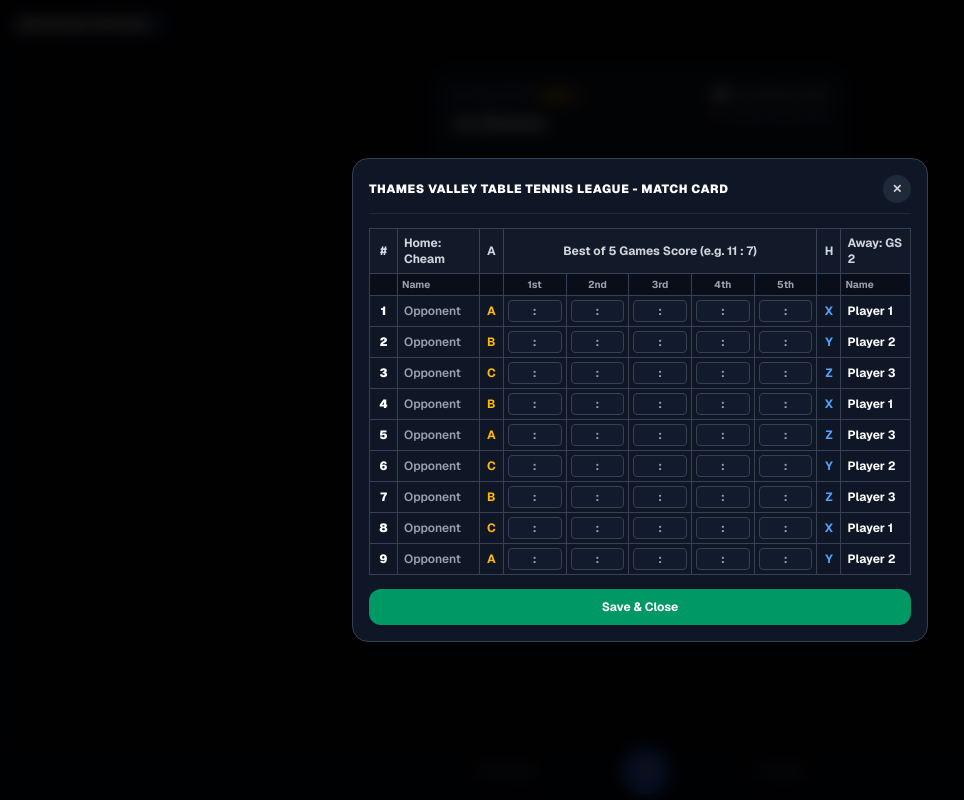
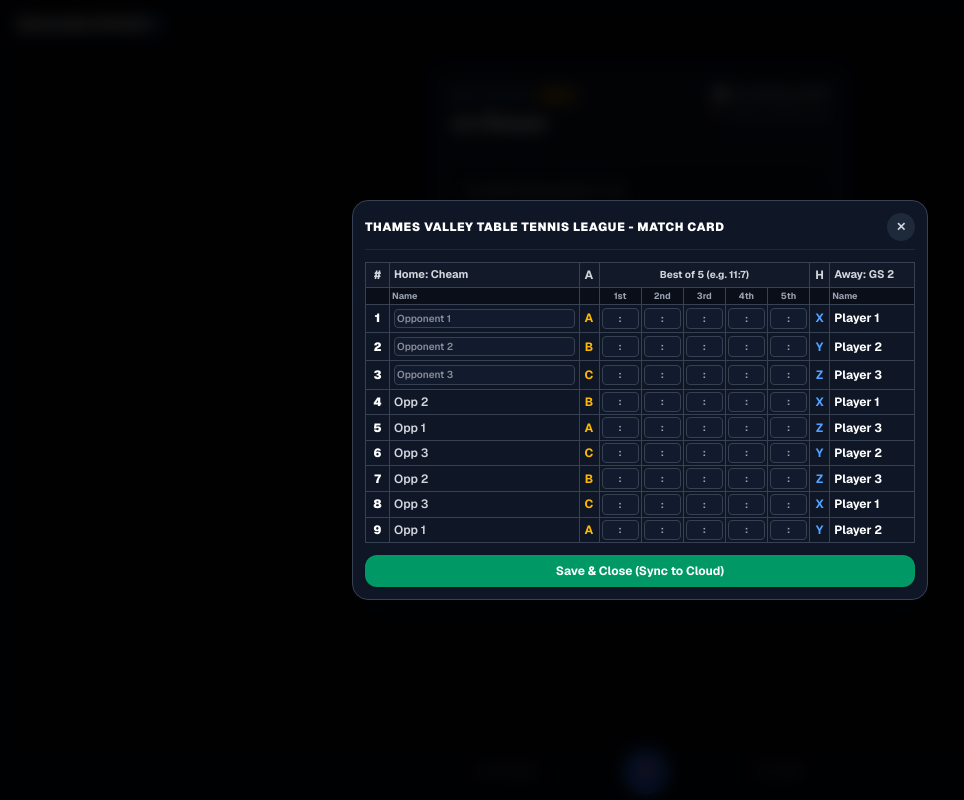
Before and after one commit to CCShum123/graham-spicer-dashboard, a Next.js app: page / in a window 1280 px wide. Both pictures are taken after a click on the button "📋 Match Card". Shown: the whole page, without its empty margins (0-964 px from the left). Built offline with nearby package versions, Linux system fonts and the light colour scheme.

Commit message:
modify match card

```diff
--- a/app/page.tsx
+++ b/app/page.tsx
@@ -27,7 +27,10 @@
   // Match Card Modal 狀態
   const [showMatchCard, setShowMatchCard] = useState(false);
 
-  // 實時記分狀態：9場入面每一場嘅 5 個 Game 分數，每個 Game 分左邊 (left) 同右邊 (right) 數字
+  // 1) 對手頭三格球員名稱狀態（第 4-9 格會自動聯動）
+  const [opponentNames, setOpponentNames] = useState<string[]>(['', '', '']);
+
+  // 實時記分狀態：9場入面每一場嘅 5 個 Game 分數（壓縮闊度後嘅雙框結構）
   const [gameScores, setGameScores] = useState<{ [key: number]: { left: string; right: string }[] }>({
     1: Array(5).fill({ left: '', right: '' }),
     2: Array(5).fill({ left: '', right: '' }),
@@ -52,6 +55,10 @@
             const allSubNames = json.data.players.map((p: any) => p.subName);
             setAvailability(prev => ({ ...prev, tbc: allSubNames }));
           }
+          if (json.data.availability) setAvailability(json.data.availability);
+          if (json.data.lineup) setSelectedLineup(json.data.lineup);
+          if (json.data.gameScores) setGameScores(json.data.gameScores);
+          if (json.data.opponentNames) setOpponentNames(json.data.opponentNames);
         }
       } catch (err: any) {
         setError(err.message || 'Failed to load team data');
@@ -61,6 +68,29 @@
     }
     fetchData();
   }, []);
+
+  // 3) 同步更新至伺服器儲存庫函數（確保隊友即時見到最新情況）
+  const syncDataToBackend = async (updatedState: {
+    availability?: any;
+    lineup?: any;
+    gameScores?: any;
+    opponentNames?: any;
+  }) => {
+    try {
+      await fetch('/api/team-data', {
+        method: 'POST',
+        headers: { 'Content-Type': 'application/json' },
+        body: JSON.stringify({
+          availability: updatedState.availability || availability,
+          lineup: updatedState.lineup || selectedLineup,
+          gameScores: updatedState.gameScores || gameScores,
+          opponentNames: updatedState.opponentNames || opponentNames,
+        }),
+      });
+    } catch (err) {
+      console.error('Failed to sync data to backend:', err);
+    }
+  };
 
   const handleStatusChange = (status: 'going' | 'cantGo' | 'tbc') => {
     if (!selectedPlayer) {
@@ -79,15 +109,15 @@
       if (status === 'cantGo') newCantGo.push(subName);
       if (status === 'tbc') newTbc.push(subName);
 
-      return { going: newGoing, cantGo: newCantGo, tbc: newTbc };
+      const updated = { going: newGoing, cantGo: newCantGo, tbc: newTbc };
+      syncDataToBackend({ availability: updated });
+      return updated;
     });
   };
 
-  // 檢查下一場究竟我地係 Home 定係 Away
   const rawHomeTeam = data?.nextFixture?.homeTeam || '';
   const isHomeTeam = rawHomeTeam.toLowerCase().includes('graham spicer') || rawHomeTeam.toLowerCase().includes('gs');
 
-  // 縮短球隊名稱函數
   const formatTeamName = (name: string) => {
     if (!name) return '';
     let formatted = name;
@@ -100,34 +130,40 @@
 
   const opponentTeamNameFormatted = formatTeamName(data?.nextFixture?.opponent || 'Opponent');
 
-  // 根據相片入面 Thames Valley 賽例嘅 9 場對陣藍圖
+  // 1) 根據賽例自動對應對手名字（第 4-9 格根據前三格自動對應）
   const getMatchStructure = () => {
     const [p1, p2, p3] = selectedLineup;
-    const names = [p1 || 'Player 1', p2 || 'Player 2', p3 || 'Player 3'];
+    const ourNames = [p1 || 'Player 1', p2 || 'Player 2', p3 || 'Player 3'];
+    const [opp1, opp2, opp3] = opponentNames;
+    const oppNamesList = [opp1 || 'Opp 1', opp2 || 'Opp 2', opp3 || 'Opp 3'];
 
+    // 聯賽 9 場對陣藍圖：
+    // Home Team 時對手係 X, Y, Z：Match 1(X), 2(Y), 3(Z), 4(X), 5(Z), 6(Y), 7(Z), 8(X), 9(Y)
+    // 對應對手陣容索引：X=0, Y=1, Z=2
     if (isHomeTeam) {
       return [
-        { match: 1, our: names[0], ourRole: 'A', oppRole: 'X' },
-        { match: 2, our: names[1], ourRole: 'B', oppRole: 'Y' },
-        { match: 3, our: names[2], ourRole: 'C', oppRole: 'Z' },
-        { match: 4, our: names[1], ourRole: 'B', oppRole: 'X' },
-        { match: 5, our: names[0], ourRole: 'A', oppRole: 'Z' },
-        { match: 6, our: names[2], ourRole: 'C', oppRole: 'Y' },
-        { match: 7, our: names[1], ourRole: 'B', oppRole: 'Z' },
-        { match: 8, our: names[2], ourRole: 'C', oppRole: 'X' },
-        { match: 9, our: names[0], ourRole: 'A', oppRole: 'Y' },
+        { match: 1, our: ourNames[0], ourRole: 'A', oppName: oppNamesList[0], oppRole: 'X' },
+        { match: 2, our: ourNames[1], ourRole: 'B', oppName: oppNamesList[1], oppRole: 'Y' },
+        { match: 3, our: ourNames[2], ourRole: 'C', oppName: oppNamesList[2], oppRole: 'Z' },
+        { match: 4, our: ourNames[1], ourRole: 'B', oppName: oppNamesList[0], oppRole: 'X' },
+        { match: 5, our: ourNames[0], ourRole: 'A', oppName: oppNamesList[2], oppRole: 'Z' },
+        { match: 6, our: ourNames[2], ourRole: 'C', oppName: oppNamesList[1], oppRole: 'Y' },
+        { match: 7, our: ourNames[1], ourRole: 'B', oppName: oppNamesList[2], oppRole: 'Z' },
+        { match: 8, our: ourNames[2], ourRole: 'C', oppName: oppNamesList[0], oppRole: 'X' },
+        { match: 9, our: ourNames[0], ourRole: 'A', oppName: oppNamesList[1], oppRole: 'Y' },
       ];
     } else {
+      // Away Team 時：我方係 X,Y,Z，對手係 A,B,C (A=0, B=1, C=2)
       return [
-        { match: 1, our: names[0], ourRole: 'X', oppRole: 'A' },
-        { match: 2, our: names[1], ourRole: 'Y', oppRole: 'B' },
-        { match: 3, our: names[2], ourRole: 'Z', oppRole: 'C' },
-        { match: 4, our: names[0], ourRole: 'X', oppRole: 'B' },
-        { match: 5, our: names[2], ourRole: 'Z', oppRole: 'A' },
-        { match: 6, our: names[1], ourRole: 'Y', oppRole: 'C' },
-        { match: 7, our: names[2], ourRole: 'Z', oppRole: 'B' },
-        { match: 8, our: names[0], ourRole: 'X', oppRole: 'C' },
-        { match: 9, our: names[1], ourRole: 'Y', oppRole: 'A' },
+        { match: 1, our: ourNames[0], ourRole: 'X', oppName: oppNamesList[0], oppRole: 'A' },
+        { match: 2, our: ourNames[1], ourRole: 'Y', oppName: oppNamesList[1], oppRole: 'B' },
+        { match: 3, our: ourNames[2], ourRole: 'Z', oppName: oppNamesList[2], oppRole: 'C' },
+        { match: 4, our: ourNames[0], ourRole: 'X', oppName: oppNamesList[1], oppRole: 'B' },
+        { match: 5, our: ourNames[2], ourRole: 'Z', oppName: oppNamesList[0], oppRole: 'A' },
+        { match: 6, our: ourNames[1], ourRole: 'Y', oppName: oppNamesList[2], oppRole: 'C' },
+        { match: 7, our: ourNames[2], ourRole: 'Z', oppName: oppNamesList[1], oppRole: 'B' },
+        { match: 8, our: ourNames[0], ourRole: 'X', oppName: oppNamesList[2], oppRole: 'C' },
+        { match: 9, our: ourNames[1], ourRole: 'Y', oppName: oppNamesList[0], oppRole: 'A' },
       ];
     }
   };
@@ -137,7 +173,7 @@
   return (
     <main className="min-h-screen bg-[#070a12] text-white pb-24 font-sans text-xs">
 
-      {/* Header (字體加大) */}
+      {/* Header */}
       <header className="sticky top-0 z-20 bg-[#070a12]/90 px-4 py-3 border-b border-gray-800/40 flex justify-between items-center">
         <h1 className="text-base font-black tracking-tight text-white">
           {activeTab === 'next' && <>GRAHAM SPICER <span className="text-blue-500">2</span></>}
@@ -153,7 +189,7 @@
         {activeTab === 'next' && (
           <div className="bg-[#0f1626] border border-gray-800/80 rounded-2xl p-4.5 space-y-4 shadow-xl">
 
-            {/* 第一行：vs 隊名 + 日期地點放喺右手邊 (字體全面加大) */}
+            {/* 第一行：vs 隊名 + 日期地點 */}
             <div className="flex justify-between items-start border-b border-gray-800/80 pb-3.5">
               <div>
                 <div className="flex items-center gap-1.5 mb-1">
@@ -170,7 +206,7 @@
               </div>
             </div>
 
-            {/* Player Availability 區塊 (字體加大) */}
+            {/* Player Availability 區塊 */}
             <div className="bg-[#0a0e19] border border-gray-800/60 rounded-xl p-3.5 space-y-3">
               <div className="flex justify-between items-center">
                 <span className="text-xs font-bold tracking-wider text-gray-300 uppercase">PLAYER AVAILABILITY ({availability.going.length})</span>
@@ -193,7 +229,6 @@
                 <button onClick={() => handleStatusChange('tbc')} className="bg-[#1c273c] hover:bg-amber-600/30 text-amber-400 border border-amber-500/40 py-2 rounded-xl font-bold text-xs">TBC</button>
               </div>
 
-              {/* 顯示 Going, Can't Go, TBC 名單 (字體加大清晰) */}
               <div className="space-y-1.5 text-xs pt-2.5 border-t border-gray-800/80">
                 <p><strong className="text-emerald-400 uppercase">GOING:</strong> <span className="text-gray-200 font-medium">{availability.going.join(', ') || 'None'}</span></p>
                 <p><strong className="text-rose-400 uppercase">CAN'T GO:</strong> <span className="text-gray-200 font-medium">{availability.cantGo.join(', ') || 'None'}</span></p>
@@ -201,12 +236,11 @@
               </div>
             </div>
 
-            {/* Team Lineup 區塊 (字體加大) */}
+            {/* Team Lineup 區塊 */}
             <div className="bg-[#0a0e19] border border-gray-800/60 rounded-xl p-3.5 space-y-3">
               <div className="flex justify-between items-center">
                 <span className="text-xs font-bold tracking-wider text-emerald-400 uppercase">TEAM LINEUP</span>
 
-                {/* Match Card 掣 */}
                 <button
                   onClick={() => setShowMatchCard(true)}
                   className="bg-blue-600 hover:bg-blue-500 text-white text-xs font-bold px-3.5 py-2 rounded-xl shadow flex items-center gap-1.5"
@@ -215,7 +249,6 @@
                 </button>
               </div>
 
-              {/* 打橫擺 3 個 Player，選項在各自下面 */}
               <div className="grid grid-cols-3 gap-2.5">
                 {[0, 1, 2].map((i) => (
                   <div key={i} className="space-y-1.5">
@@ -226,6 +259,7 @@
                         const updated = [...selectedLineup];
                         updated[i] = e.target.value;
                         setSelectedLineup(updated);
+                        syncDataToBackend({ lineup: updated });
                       }}
                       className="w-full bg-[#121a2d] border border-gray-700 rounded-xl p-2 text-xs text-gray-100 font-medium outline-none"
                     >
@@ -277,70 +311,94 @@
 
       </div>
 
-      {/* ================= THAMES VALLEY MATCH CARD 彈出視窗（比分中間固定 ":"） ================= */}
+      {/* ================= THAMES VALLEY MATCH CARD 彈出視窗 ================= */}
       {showMatchCard && (
         <div className="fixed inset-0 z-50 bg-black/85 backdrop-blur-sm flex items-center justify-center p-2">
-          <div className="bg-[#0f1626] border border-gray-700 w-full max-w-xl rounded-2xl p-4 space-y-3.5 max-h-[95vh] overflow-y-auto shadow-2xl">
+          <div className="bg-[#0f1626] border border-gray-700 w-full max-w-xl rounded-2xl p-3 space-y-3 max-h-[95vh] overflow-y-auto shadow-2xl">
 
-            <div className="flex justify-between items-center border-b border-gray-800 pb-2.5">
+            <div className="flex justify-between items-center border-b border-gray-800 pb-2">
               <h3 className="text-xs font-black tracking-wider text-white uppercase">THAMES VALLEY TABLE TENNIS LEAGUE - MATCH CARD</h3>
               <button onClick={() => setShowMatchCard(false)} className="bg-gray-800 hover:bg-gray-700 text-gray-300 w-7 h-7 rounded-full font-bold text-xs flex items-center justify-center">✕</button>
             </div>
 
-            {/* Match Card 表格 */}
+            {/* Match Card 表格 (壓縮比分格闊度，對手頭三格可手動輸入並聯動) */}
             <div className="overflow-x-auto">
               <table className="w-full text-center border-collapse border border-gray-700 text-xs">
                 <thead>
                   <tr className="bg-[#121929] text-gray-300">
-                    <th className="border border-gray-700 p-1.5 w-7">#</th>
+                    <th className="border border-gray-700 p-1 w-6">#</th>
 
-                    <th className="border border-gray-700 p-1.5 text-left font-bold">
+                    <th className="border border-gray-700 p-1 text-left font-bold text-[11px]">
                       Home: {isHomeTeam ? 'GS 2' : formatTeamName(data?.nextFixture?.homeTeam || opponentTeamNameFormatted)}
                     </th>
-                    <th className="border border-gray-700 p-1.5 w-6 font-bold">{isHomeTeam ? 'H' : 'A'}</th>
+                    <th className="border border-gray-700 p-1 w-5 font-bold">{isHomeTeam ? 'H' : 'A'}</th>
 
-                    <th className="border border-gray-700 p-1.5 font-bold" colSpan={5}>Best of 5 Games Score (e.g. 11 : 7)</th>
+                    {/* 2) 壓縮比分標題區寬度 */}
+                    <th className="border border-gray-700 p-1 font-bold text-[10px]" colSpan={5}>Best of 5 (e.g. 11:7)</th>
 
-                    <th className="border border-gray-700 p-1.5 w-6 font-bold">{!isHomeTeam ? 'H' : 'A'}</th>
+                    <th className="border border-gray-700 p-1 w-5 font-bold">{!isHomeTeam ? 'H' : 'A'}</th>
 
-                    <th className="border border-gray-700 p-1.5 text-left font-bold">
+                    <th className="border border-gray-700 p-1 text-left font-bold text-[11px]">
                       Away: {!isHomeTeam ? 'GS 2' : opponentTeamNameFormatted}
                     </th>
                   </tr>
-                  <tr className="bg-[#0a0e19] text-gray-400 text-[10px]">
-                    <th className="border border-gray-700 p-1"></th>
-                    <th className="border border-gray-700 p-1 text-left">Name</th>
-                    <th className="border border-gray-700 p-1"></th>
-                    <th className="border border-gray-700 p-1 w-14">1st</th>
-                    <th className="border border-gray-700 p-1 w-14">2nd</th>
-                    <th className="border border-gray-700 p-1 w-14">3rd</th>
-                    <th className="border border-gray-700 p-1 w-14">4th</th>
-                    <th className="border border-gray-700 p-1 w-14">5th</th>
-                    <th className="border border-gray-700 p-1"></th>
-                    <th className="border border-gray-700 p-1 text-left">Name</th>
+                  <tr className="bg-[#0a0e19] text-gray-400 text-[9px]">
+                    <th className="border border-gray-700 p-0.5"></th>
+                    <th className="border border-gray-700 p-0.5 text-left">Name</th>
+                    <th className="border border-gray-700 p-0.5"></th>
+                    <th className="border border-gray-700 p-0.5 w-10">1st</th>
+                    <th className="border border-gray-700 p-0.5 w-10">2nd</th>
+                    <th className="border border-gray-700 p-0.5 w-10">3rd</th>
+                    <th className="border border-gray-700 p-0.5 w-10">4th</th>
+                    <th className="border border-gray-700 p-0.5 w-10">5th</th>
+                    <th className="border border-gray-700 p-0.5"></th>
+                    <th className="border border-gray-700 p-0.5 text-left">Name</th>
                   </tr>
                 </thead>
                 <tbody>
-                  {getMatchStructure().map((m) => (
+                  {getMatchStructure().map((m, index) => {
+                    // 1) 判斷邊個係對手嘅行：如果係 Home Team，Away 嗰邊係對手；如果係 Away Team，Home 嗰邊係對手
+                    const isOpponentSideHome = !isHomeTeam;
+                    const isOpponentRow = isOpponentSideHome ? (index < 3) : (index < 3); // 頭 3 行係對手球員輸入框
+
+                    return (
                       <tr key={m.match} className="hover:bg-gray-800/30">
-                      <td className="border border-gray-700 p-1.5 font-black">{m.match}</td>
+                        <td className="border border-gray-700 p-1 font-black">{m.match}</td>
 
                         {isHomeTeam ? (
                           <>
-                          <td className="border border-gray-700 p-1.5 text-left font-bold text-white truncate max-w-[90px]">{m.our}</td>
-                          <td className="border border-gray-700 p-1.5 font-bold text-blue-400">{m.ourRole}</td>
+                            <td className="border border-gray-700 p-1 text-left font-bold text-white truncate max-w-[80px]">{m.our}</td>
+                            <td className="border border-gray-700 p-1 font-bold text-blue-400">{m.ourRole}</td>
                           </>
                         ) : (
                           <>
-                          <td className="border border-gray-700 p-1.5 text-left font-semibold text-gray-400 truncate max-w-[90px]">Opponent</td>
-                          <td className="border border-gray-700 p-1.5 font-bold text-amber-400">{m.oppRole}</td>
+                            {/* 1) 頭三格比對手自己輸入名字，下面自動聯動 */}
+                            <td className="border border-gray-700 p-1 text-left">
+                              {index < 3 ? (
+                                <input
+                                  type="text"
+                                  value={opponentNames[index]}
+                                  onChange={(e) => {
+                                    const updatedOpp = [...opponentNames];
+                                    updatedOpp[index] = e.target.value;
+                                    setOpponentNames(updatedOpp);
+                                    syncDataToBackend({ opponentNames: updatedOpp });
+                                  }}
+                                  placeholder={`Opponent ${index + 1}`}
+                                  className="w-full bg-[#121a2d] border border-gray-700 rounded p-0.5 text-[10px] font-semibold text-white outline-none"
+                                />
+                              ) : (
+                                <span className="font-semibold text-gray-300">{m.oppName}</span>
+                              )}
+                            </td>
+                            <td className="border border-gray-700 p-1 font-bold text-amber-400">{m.oppRole}</td>
                           </>
                         )}
 
-                      {/* 5個 Game 的比分格子：左右輸入框，中間固定冒號 ":" */}
+                        {/* 2) 壓縮後嘅比分格子（左右數字 + 固定冒號） */}
                         {[0, 1, 2, 3, 4].map((gIdx) => (
-                        <td key={gIdx} className="border border-gray-700 p-1">
-                          <div className="flex items-center justify-center gap-0.5 bg-[#121a2d] border border-gray-700 rounded p-0.5">
+                          <td key={gIdx} className="border border-gray-700 p-0.5">
+                            <div className="flex items-center justify-center gap-0 bg-[#121a2d] border border-gray-700 rounded p-0.5">
                               <input
                                 type="text"
                                 inputMode="numeric"
@@ -351,13 +409,15 @@
                                   setGameScores(prev => {
                                     const currentMatchGames = [...(prev[m.match] || Array(5).fill({ left: '', right: '' }))];
                                     currentMatchGames[gIdx] = { ...currentMatchGames[gIdx], left: val };
-                                  return { ...prev, [m.match]: currentMatchGames };
+                                    const updatedScores = { ...prev, [m.match]: currentMatchGames };
+                                    syncDataToBackend({ gameScores: updatedScores });
+                                    return updatedScores;
                                   });
                                 }}
                                 placeholder=""
-                              className="w-5 bg-transparent text-center text-xs font-bold text-white outline-none placeholder:text-gray-600"
+                                className="w-3.5 bg-transparent text-center text-[11px] font-bold text-white outline-none"
                               />
-                            <span className="text-gray-400 font-bold">:</span>
+                              <span className="text-gray-400 font-bold text-[10px]">:</span>
                               <input
                                 type="text"
                                 inputMode="numeric"
@@ -368,11 +428,13 @@
                                   setGameScores(prev => {
                                     const currentMatchGames = [...(prev[m.match] || Array(5).fill({ left: '', right: '' }))];
                                     currentMatchGames[gIdx] = { ...currentMatchGames[gIdx], right: val };
-                                  return { ...prev, [m.match]: currentMatchGames };
+                                    const updatedScores = { ...prev, [m.match]: currentMatchGames };
+                                    syncDataToBackend({ gameScores: updatedScores });
+                                    return updatedScores;
                                   });
                                 }}
                                 placeholder=""
-                              className="w-5 bg-transparent text-center text-xs font-bold text-white outline-none placeholder:text-gray-600"
+                                className="w-3.5 bg-transparent text-center text-[11px] font-bold text-white outline-none"
                               />
                             </div>
                           </td>
@@ -380,26 +442,47 @@
 
                         {isHomeTeam ? (
                           <>
-                          <td className="border border-gray-700 p-1.5 font-bold text-amber-400">{m.oppRole}</td>
-                          <td className="border border-gray-700 p-1.5 text-left text-gray-400 truncate max-w-[90px]">Opponent</td>
+                            <td className="border border-gray-700 p-1 font-bold text-amber-400">{m.oppRole}</td>
+                            <td className="border border-gray-700 p-1 text-left">
+                              {index < 3 ? (
+                                <input
+                                  type="text"
+                                  value={opponentNames[index]}
+                                  onChange={(e) => {
+                                    const updatedOpp = [...opponentNames];
+                                    updatedOpp[index] = e.target.value;
+                                    setOpponentNames(updatedOpp);
+                                    syncDataToBackend({ opponentNames: updatedOpp });
+                                  }}
+                                  placeholder={`Opponent ${index + 1}`}
+                                  className="w-full bg-[#121a2d] border border-gray-700 rounded p-0.5 text-[10px] font-semibold text-white outline-none"
+                                />
+                              ) : (
+                                <span className="font-semibold text-gray-300">{m.oppName}</span>
+                              )}
+                            </td>
                           </>
                         ) : (
                           <>
-                          <td className="border border-gray-700 p-1.5 font-bold text-blue-400">{m.ourRole}</td>
-                          <td className="border border-gray-700 p-1.5 text-left font-bold text-white truncate max-w-[90px]">{m.our}</td>
+                            <td className="border border-gray-700 p-1 font-bold text-blue-400">{m.ourRole}</td>
+                            <td className="border border-gray-700 p-1 text-left font-bold text-white truncate max-w-[80px]">{m.our}</td>
                           </>
                         )}
                       </tr>
-                  ))}
+                    );
+                  })}
                 </tbody>
               </table>
             </div>
 
             <button
-              onClick={() => setShowMatchCard(false)}
-              className="w-full bg-emerald-600 hover:bg-emerald-500 text-white font-bold py-2.5 rounded-xl text-xs shadow"
+              onClick={() => {
+                syncDataToBackend({});
+                setShowMatchCard(false);
+              }}
+              className="w-full bg-emerald-600 hover:bg-emerald-500 text-white font-bold py-2 rounded-xl text-xs shadow"
             >
-              Save & Close
+              Save & Close (Sync to Cloud)
             </button>
           </div>
         </div>
```
Lines whose indentation alone changed are shown as unchanged.
